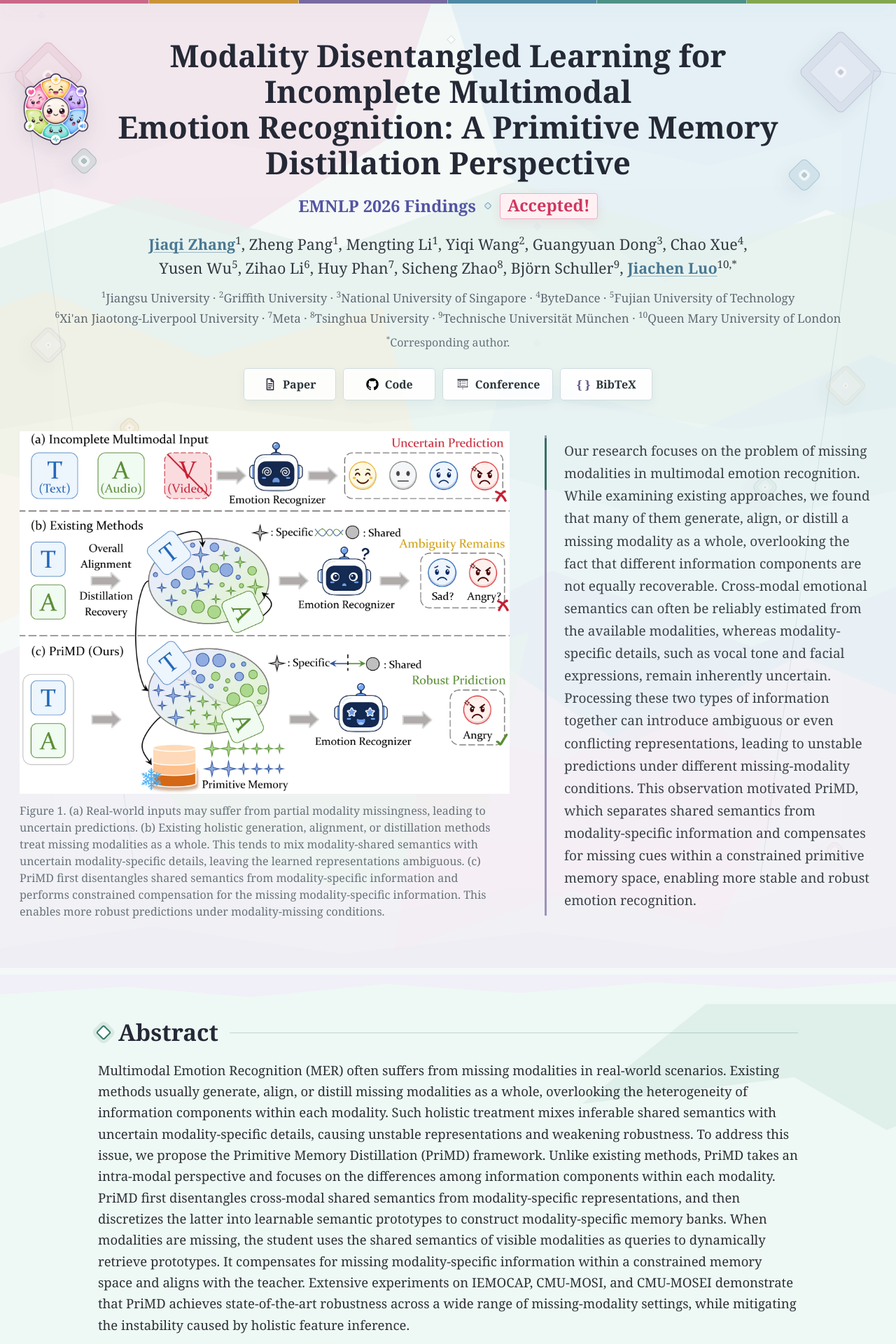
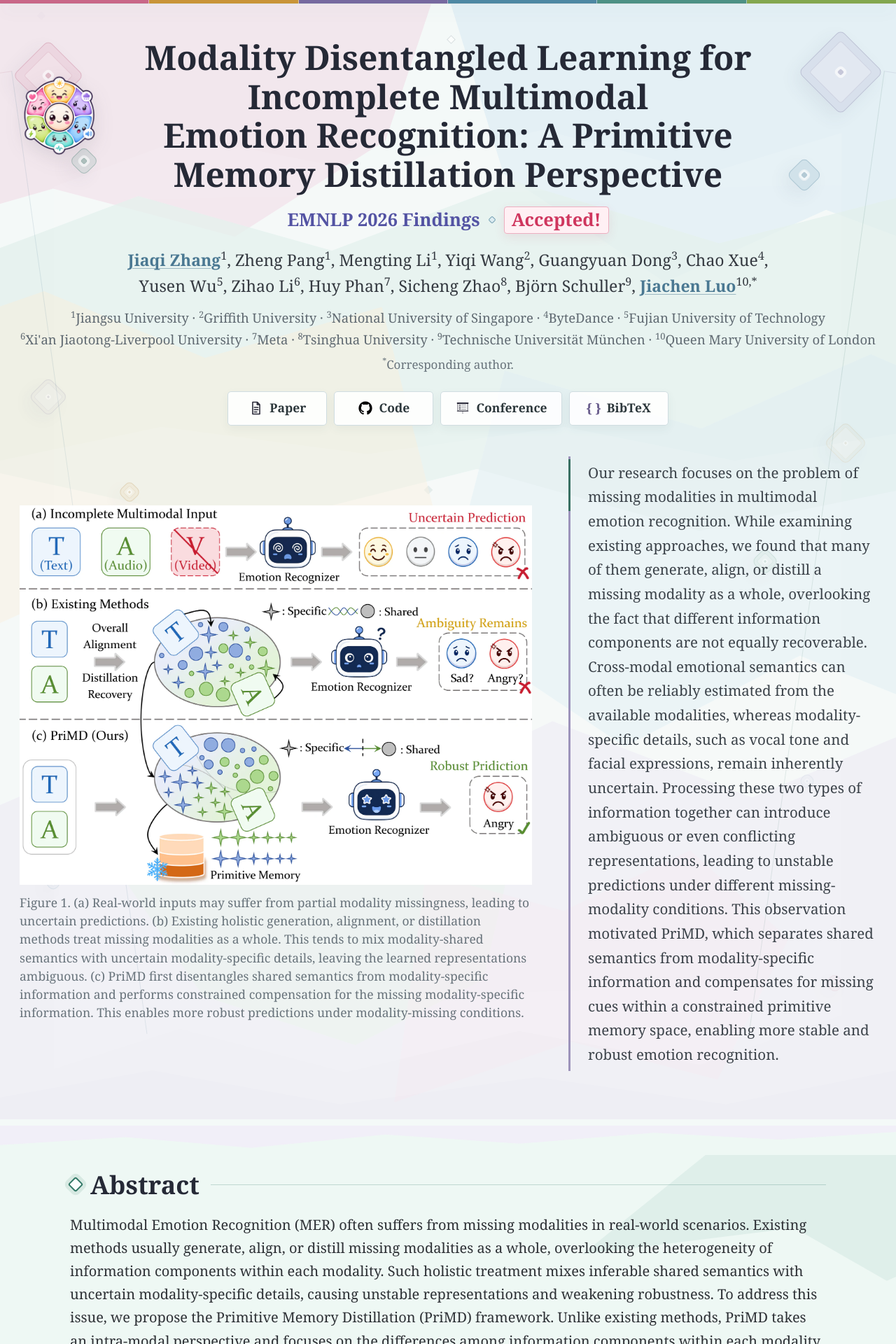
Before and after one commit to JiaqiZhang-Sengoku/JiaqiZhang-Sengoku.github.io, a Jekyll site: the page built from Web/PriMD/index.html, in a window 1280 px wide. Shown: the top 1920 px of the page at 70% size. Built offline with Jekyll 4.4.1, drawn with Linux system fonts in a browser that asks for light colours.

Commit message:
20260707

```diff
--- a/Web/PriMD/index.html
+++ b/Web/PriMD/index.html
@@ -13,7 +13,7 @@ layout: null
   <link rel="icon" type="image/webp" sizes="1024x1024" href="/Web/PriMD/PriMD_Logo.webp?v=20260829-hd">
   <link rel="apple-touch-icon" href="/Web/PriMD/PriMD_Logo.webp?v=20260829-hd">
   <link rel="shortcut icon" type="image/webp" href="/Web/PriMD/PriMD_Logo.webp?v=20260829-hd">
-  <link rel="stylesheet" href="/Web/PriMD/styles.css?v=20260829-scale-up">
+  <link rel="stylesheet" href="/Web/PriMD/styles.css?v=20260829-blend-scale">
 </head>
 <body>
   <main>
--- a/Web/PriMD/styles.css
+++ b/Web/PriMD/styles.css
@@ -29,8 +29,8 @@ body {
   color: var(--ink);
   background: #f4f7f7;
   font-family: Cambria, Constantia, Georgia, serif;
-  font-size: 18.5px;
-  line-height: 1.64;
+  font-size: 20px;
+  line-height: 1.66;
 }
 
 main {
@@ -449,29 +449,29 @@ sup {
 .publication-header {
   position: relative;
   z-index: 1;
-  max-width: 1500px;
+  max-width: 1600px;
   margin: 0 auto;
   text-align: center;
 }
 
 .title-lockup {
   display: grid;
-  grid-template-columns: 112px minmax(0, 1fr) 112px;
+  grid-template-columns: 122px minmax(0, 1fr) 122px;
   align-items: center;
-  gap: 22px;
-  max-width: 1530px;
+  gap: 24px;
+  max-width: 1650px;
   margin: 0 auto;
 }
 
 .title-lockup::after {
   content: "";
-  width: 112px;
+  width: 122px;
 }
 
 .paper-logo {
   display: block;
-  width: 112px;
-  height: 112px;
+  width: 122px;
+  height: 122px;
   object-fit: contain;
   filter: drop-shadow(0 8px 14px rgba(60, 54, 78, 0.12));
 }
@@ -483,7 +483,7 @@ sup {
   gap: 13px;
   margin: 18px auto 19px;
   color: #5353a3;
-  font-size: 23.5px;
+  font-size: 25.5px;
   font-weight: 700;
   line-height: 1.25;
 }
@@ -507,10 +507,10 @@ sup {
 }
 
 h1 {
-  max-width: 1380px;
+  max-width: 1500px;
   margin: 0 auto;
   color: var(--heading);
-  font-size: 44px;
+  font-size: 48px;
   font-weight: 600;
   line-height: 1.16;
   letter-spacing: 0;
@@ -521,10 +521,10 @@ h1 {
 }
 
 .authors {
-  max-width: 1210px;
+  max-width: 1320px;
   margin: 0 auto 12px;
   color: #343940;
-  font-size: 21.5px;
+  font-size: 23px;
   line-height: 1.62;
 }
 
@@ -547,10 +547,10 @@ h1 {
 }
 
 .institutions {
-  max-width: 1240px;
+  max-width: 1340px;
   margin: 0 auto;
   color: #5f6971;
-  font-size: 17px;
+  font-size: 18.5px;
   line-height: 1.58;
   overflow-wrap: anywhere;
 }
@@ -562,7 +562,7 @@ h1 {
 .author-note {
   margin: 7px 0 0;
   color: var(--muted);
-  font-size: 16px;
+  font-size: 17px;
 }
 
 .link-row {
@@ -578,29 +578,29 @@ h1 {
   align-items: center;
   justify-content: center;
   gap: 8px;
-  min-width: 132px;
-  min-height: 46px;
-  padding: 10px 18px;
+  min-width: 142px;
+  min-height: 49px;
+  padding: 11px 20px;
   border: 1px solid var(--line-strong);
   border-radius: 5px;
   background: rgba(255, 255, 255, 0.9);
   box-shadow: 0 5px 14px rgba(47, 78, 88, 0.06);
   color: #2c373b;
-  font-size: 16px;
+  font-size: 17.5px;
   font-weight: 700;
   line-height: 1;
   transition: border-color 0.18s ease, box-shadow 0.18s ease, transform 0.18s ease;
 }
 
 .paper-link img {
-  width: 20px;
-  height: 20px;
+  width: 22px;
+  height: 22px;
   object-fit: contain;
 }
 
 .link-symbol {
   color: var(--violet);
-  font-size: 17px;
+  font-size: 18.5px;
   font-weight: 700;
 }
 
@@ -626,13 +626,13 @@ h1 {
 .section {
   position: relative;
   z-index: 1;
-  max-width: 1160px;
+  max-width: 1240px;
   margin: 0 auto;
   padding: 66px 28px 62px;
 }
 
 .text-section {
-  max-width: 1160px;
+  max-width: 1240px;
 }
 
 .content-band {
@@ -746,10 +746,10 @@ h1 {
 }
 
 h2 {
-  max-width: 1000px;
+  max-width: 1080px;
   margin: 0 auto 18px;
   color: var(--heading);
-  font-size: 33px;
+  font-size: 36px;
   font-weight: 600;
   line-height: 1.25;
   letter-spacing: 0;
@@ -784,10 +784,10 @@ h2 {
 }
 
 h3 {
-  max-width: 1000px;
+  max-width: 1080px;
   margin: 28px auto 10px;
   color: var(--blue);
-  font-size: 22px;
+  font-size: 24px;
   font-weight: 700;
   line-height: 1.3;
   letter-spacing: 0;
@@ -817,7 +817,7 @@ p {
 .section > p,
 .section-copy,
 .text-section > p {
-  max-width: 1000px;
+  max-width: 1080px;
   margin-right: auto;
   margin-left: auto;
 }
@@ -827,7 +827,7 @@ p {
 }
 
 .contributions {
-  max-width: 1000px;
+  max-width: 1080px;
   margin: 28px auto 0;
   padding: 20px 24px 20px 48px;
   border-top: 1px solid var(--section-rule);
@@ -853,11 +853,11 @@ p {
 }
 
 .content-band .paper-figure {
-  padding: 16px 16px 14px;
-  border: 1px solid var(--section-rule);
-  border-radius: 6px;
-  background: rgba(255, 255, 255, 0.9);
-  box-shadow: 0 18px 42px rgba(56, 76, 85, 0.075);
+  padding: 0;
+  border: 0;
+  border-radius: 0;
+  background: transparent;
+  box-shadow: none;
 }
 
 .paper-figure img {
@@ -865,16 +865,18 @@ p {
   width: 100%;
   height: auto;
   margin: 0 auto;
+  background: transparent;
+  mix-blend-mode: multiply;
 }
 
 .hero-story {
   position: relative;
   z-index: 1;
   display: grid;
-  grid-template-columns: minmax(0, 700px) minmax(420px, 1fr);
+  grid-template-columns: minmax(0, 760px) minmax(440px, 1fr);
   align-items: center;
-  gap: 50px;
-  width: min(1400px, calc(100vw - 56px));
+  gap: 52px;
+  width: min(1500px, calc(100vw - 56px));
   margin: 44px auto 0;
 }
 
@@ -893,17 +895,17 @@ p {
 }
 
 .hero-figure {
-  width: min(100%, 700px);
+  width: min(100%, 760px);
   margin: 0;
   justify-self: center;
 }
 
 .hero-figure img {
-  background: #ffffff;
+  background: transparent;
 }
 
 .hero-figure figcaption {
-  font-size: 16px;
+  font-size: 17.5px;
   line-height: 1.5;
 }
 
@@ -912,7 +914,7 @@ p {
   padding: 6px 0 6px 25px;
   border-left: 3px solid #9d94bb;
   color: #3b4249;
-  font-size: 19px;
+  font-size: 20.5px;
   line-height: 1.69;
   text-align: left;
 }
@@ -932,19 +934,19 @@ p {
 }
 
 .framework-figure {
-  width: min(1080px, calc(100vw - 48px));
+  width: min(1180px, calc(100vw - 36px));
   margin-left: 50%;
   transform: translateX(-50%);
 }
 
 .wide-figure {
-  width: min(1030px, calc(100vw - 48px));
+  width: min(1130px, calc(100vw - 36px));
   margin-left: 50%;
   transform: translateX(-50%);
 }
 
 .retrieval-figure {
-  width: min(650px, calc(100vw - 48px));
+  width: min(710px, calc(100vw - 36px));
 }
 
 figcaption {
@@ -952,34 +954,34 @@ figcaption {
   max-width: 100%;
   margin: 12px auto 0;
   color: var(--muted);
-  font-size: 16px;
+  font-size: 17.5px;
   line-height: 1.52;
   text-align: left;
   overflow-wrap: anywhere;
 }
 
 .table-figure {
-  width: min(1030px, calc(100vw - 32px));
+  width: min(1130px, calc(100vw - 24px));
   margin-left: 50%;
   transform: translateX(-50%);
 }
 
 .table-figure--main {
-  width: min(1080px, calc(100vw - 32px));
+  width: min(1180px, calc(100vw - 24px));
 }
 
 .table-figure--ablation {
-  width: min(930px, calc(100vw - 32px));
+  width: min(1000px, calc(100vw - 24px));
 }
 
 .table-figure--efficiency {
-  width: min(840px, calc(100vw - 32px));
+  width: min(920px, calc(100vw - 24px));
 }
 
 .analysis-notes {
   display: grid;
   grid-template-columns: repeat(3, minmax(0, 1fr));
-  max-width: 1000px;
+  max-width: 1080px;
   margin: 0 auto;
   padding: 20px 0;
   border-top: 1px solid var(--section-rule);
@@ -1005,7 +1007,7 @@ figcaption {
   width: 100%;
   overflow-x: auto;
   overflow-y: hidden;
-  background: #ffffff;
+  background: transparent;
   scrollbar-color: #9fb7c0 #edf2f4;
   scrollbar-width: thin;
 }
@@ -1043,7 +1045,7 @@ figcaption {
   align-items: center;
   justify-content: space-between;
   gap: 16px;
-  max-width: 1000px;
+  max-width: 1080px;
   margin: 0 auto 14px;
 }
 
@@ -1060,7 +1062,7 @@ figcaption {
   border-radius: 4px;
   background: #ffffff;
   color: var(--blue);
-  font: 700 15px/1.2 Cambria, Constantia, Georgia, serif;
+  font: 700 16.5px/1.2 Cambria, Constantia, Georgia, serif;
   cursor: pointer;
 }
 
@@ -1071,7 +1073,7 @@ figcaption {
 }
 
 pre {
-  max-width: 1000px;
+  max-width: 1080px;
   margin: 0 auto;
   padding: 18px 20px;
   overflow-x: auto;
@@ -1079,7 +1081,7 @@ pre {
   border-radius: 4px;
   background: rgba(255, 255, 255, 0.78);
   color: #293236;
-  font-size: 15.5px;
+  font-size: 17px;
   line-height: 1.55;
   text-align: left;
 }
@@ -1092,22 +1094,22 @@ code {
   min-height: 22px;
   margin: 7px auto 0 !important;
   color: var(--green);
-  font-size: 15px;
+  font-size: 16px;
   text-align: right;
 }
 
-@media (min-width: 1640px) {
+@media (min-width: 1780px) {
   .title-line {
     white-space: nowrap;
   }
 
   .hero-story {
-    grid-template-columns: minmax(0, 720px) minmax(430px, 1fr);
-    width: min(1460px, calc(100vw - 72px));
+    grid-template-columns: minmax(0, 800px) minmax(450px, 1fr);
+    width: min(1580px, calc(100vw - 72px));
   }
 
   .hero-figure {
-    width: min(100%, 720px);
+    width: min(100%, 800px);
   }
 }
 
@@ -1115,37 +1117,37 @@ code {
   .hero-story {
     grid-template-columns: minmax(0, 1fr);
     gap: 30px;
-    width: min(900px, calc(100vw - 48px));
+    width: min(980px, calc(100vw - 40px));
   }
 
   .hero-figure {
-    width: min(100%, 760px);
+    width: min(100%, 830px);
   }
 
   .hero-context {
-    width: min(100%, 840px);
+    width: min(100%, 900px);
     margin: 0 auto;
   }
 }
 
 @media (max-width: 980px) {
   .title-lockup {
-    grid-template-columns: 84px minmax(0, 1fr) 84px;
+    grid-template-columns: 90px minmax(0, 1fr) 90px;
     gap: 16px;
   }
 
   .title-lockup::after,
   .paper-logo {
-    width: 84px;
+    width: 90px;
   }
 
   .paper-logo {
-    height: 84px;
+    height: 90px;
   }
 
   h1 {
     max-width: 960px;
-    font-size: 39px;
+    font-size: 42.5px;
   }
 
   .title-line {
@@ -1157,13 +1159,13 @@ code {
   }
 
   .authors {
-    font-size: 20.5px;
+    font-size: 22px;
   }
 
   .hero-story {
     grid-template-columns: minmax(0, 1fr);
     gap: 26px;
-    width: min(820px, calc(100vw - 48px));
+    width: min(900px, calc(100vw - 40px));
   }
 
   .hero-context {
@@ -1173,7 +1175,7 @@ code {
 
 @media (max-width: 720px) {
   body {
-    font-size: 17.2px;
+    font-size: 18.5px;
   }
 
   main {
@@ -1181,7 +1183,7 @@ code {
   }
 
   .hero-band {
-    padding: 40px 14px 60px;
+    padding: 40px 10px 60px;
   }
 
   .hero-backdrop span:nth-child(1) {
@@ -1353,15 +1355,15 @@ code {
   }
 
   .paper-logo {
-    width: 72px;
-    height: 72px;
+    width: 78px;
+    height: 78px;
   }
 
   .conference {
     gap: 8px;
     margin-top: 13px;
     margin-bottom: 16px;
-    font-size: 21px;
+    font-size: 22.5px;
   }
 
   .conference-divider {
@@ -1370,12 +1372,12 @@ code {
   }
 
   h1 {
-    font-size: 33px;
+    font-size: 35px;
     line-height: 1.18;
   }
 
   .authors {
-    font-size: 18.5px;
+    font-size: 19.8px;
     line-height: 1.6;
   }
 
@@ -1384,17 +1386,17 @@ code {
   }
 
   .institutions {
-    font-size: 16px;
+    font-size: 17px;
   }
 
   .author-note {
-    font-size: 15.5px;
+    font-size: 16.5px;
   }
 
   .paper-link {
-    min-width: 114px;
-    min-height: 44px;
-    padding: 8px 14px;
+    min-width: 120px;
+    min-height: 47px;
+    padding: 9px 15px;
   }
 
   .framework-figure,
@@ -1416,18 +1418,18 @@ code {
   }
 
   .hero-figure {
-    width: min(100%, 680px);
+    width: min(100%, 740px);
     margin-right: auto;
     margin-left: auto;
   }
 
   .hero-context {
     padding: 2px 3px 2px 17px;
-    font-size: 17.5px;
+    font-size: 18.8px;
   }
 
   .section {
-    padding: 52px 18px 48px;
+    padding: 52px 14px 48px;
   }
 
   .content-band::before {
@@ -1449,7 +1451,7 @@ code {
   }
 
   h2 {
-    font-size: 29.5px;
+    font-size: 32px;
   }
 
   .content-band h2 {
@@ -1468,11 +1470,11 @@ code {
 
   h3 {
     margin-top: 24px;
-    font-size: 20.5px;
+    font-size: 22px;
   }
 
   figcaption {
-    font-size: 15px;
+    font-size: 16.5px;
   }
 
   .table-figure {
@@ -1482,20 +1484,20 @@ code {
   }
 
   .content-band .paper-figure {
-    padding: 10px 10px 12px;
-    border-radius: 4px;
+    padding: 0;
+    border-radius: 0;
   }
 
   .table-scroll img {
-    width: 820px;
+    width: 900px;
   }
 
   .table-scroll--compact img {
+    width: 780px;
+  }
+
+  .table-scroll--efficiency img {
     width: 710px;
-  }
-
-  .table-scroll--efficiency img {
-    width: 650px;
   }
 
   .analysis-notes {
@@ -1518,18 +1520,18 @@ code {
 
   pre {
     padding: 15px;
-    font-size: 14px;
+    font-size: 15px;
   }
 
 }
 
 @media (max-width: 430px) {
   h1 {
+    font-size: 31px;
+  }
+
+  h2 {
     font-size: 29px;
-  }
-
-  h2 {
-    font-size: 27px;
   }
 
   .content-band h2::after {
@@ -1538,7 +1540,7 @@ code {
 
   .conference {
     flex-wrap: wrap;
-    font-size: 19.5px;
+    font-size: 21px;
   }
 
   .link-row {
@@ -1551,7 +1553,7 @@ code {
     min-width: 0;
     padding-right: 9px;
     padding-left: 9px;
-    font-size: 15px;
+    font-size: 16px;
   }
 
 }
```
